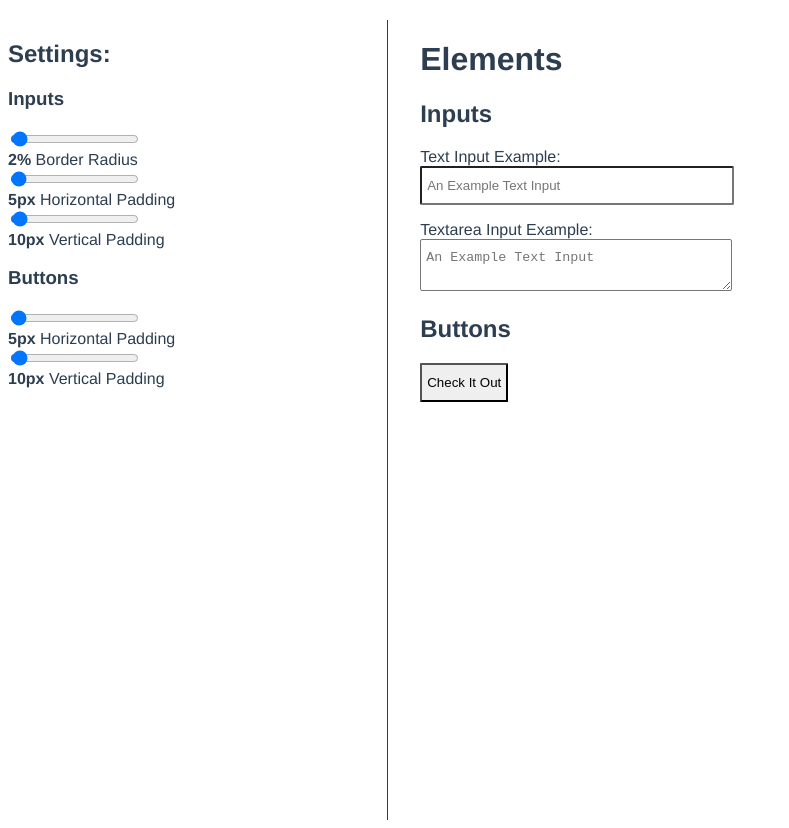
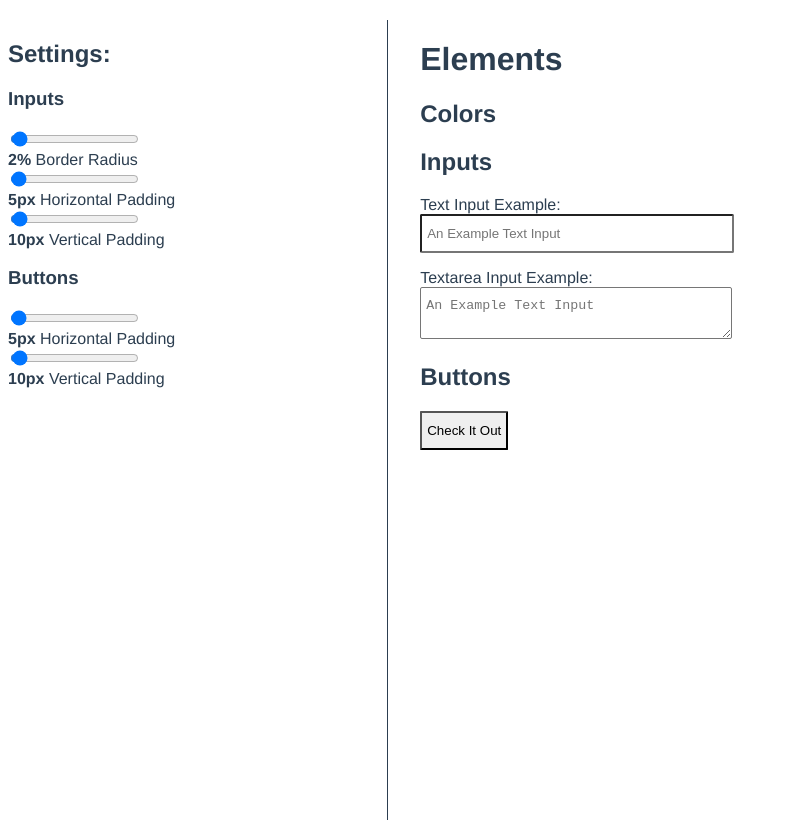
Before and after one commit to drinkingtheink/form-styler, a Vue app: page / in a window 1280 px wide. Shown: the whole page, without its empty margins (0-789 px from the left). Built offline with nearby package versions, Linux system fonts and the light colour scheme.

Commit message:
colors wip

```diff
--- a/src/components/AppStage.vue
+++ b/src/components/AppStage.vue
@@ -66,6 +66,11 @@
     <div class="right-pane">
       <h1>Elements</h1>
 
+      <Colors
+        :primary="color.primary"
+        :secondary="color.secondary"
+      />
+
       <Inputs
         :borderColor="borderColor"
         :borderRadius="borderRadius"
@@ -88,6 +93,7 @@
 <script>
 import Inputs from './Inputs.vue'
 import Buttons from './Buttons.vue'
+import Colors from './Colors.vue'
 
 export default {
   name: 'AppStage',
@@ -97,6 +103,7 @@ export default {
   components: {
     Inputs,
     Buttons,
+    Colors,
   },
   data() {
     return {
@@ -107,8 +114,10 @@ export default {
       inputVertPadding: 10,
       btnHorPadding: 5,
       btnVertPadding: 10,
-      activeColor: null,
-      secondaryColor: null,
+      color: {
+        primary: null,
+        secondary: null,
+      }
     }
   },
   methods: {
--- /dev/null
+++ b/src/components/Colors.vue
@@ -0,0 +1,22 @@
+<template>
+  <div class="colors-collection">
+      <h2>Colors</h2>
+
+        <div class="color-swatch primary" />
+        <div class="color-swatch secondary" />
+  </div>
+</template>
+
+<script>
+export default {
+  name: 'Colors',
+  props: {
+      primary: String,
+      secondary: String,
+  }
+}
+</script>
+
+<style scoped>
+
+</style>
```
